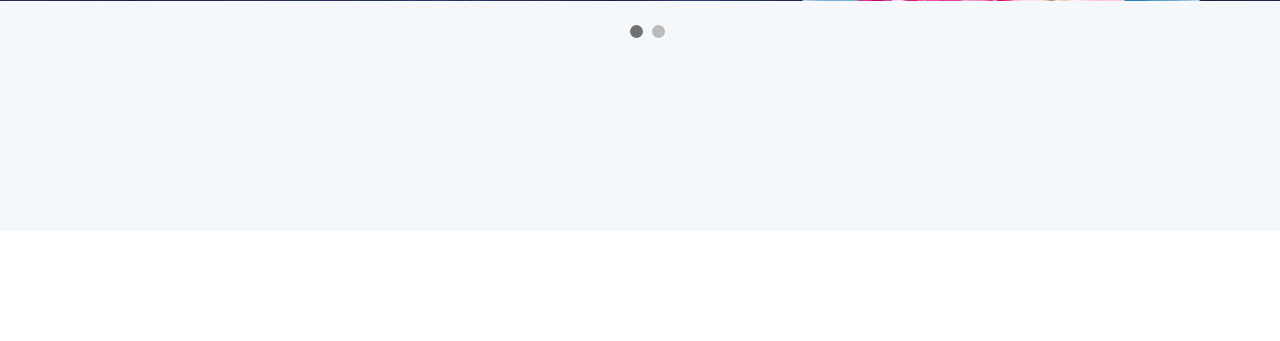
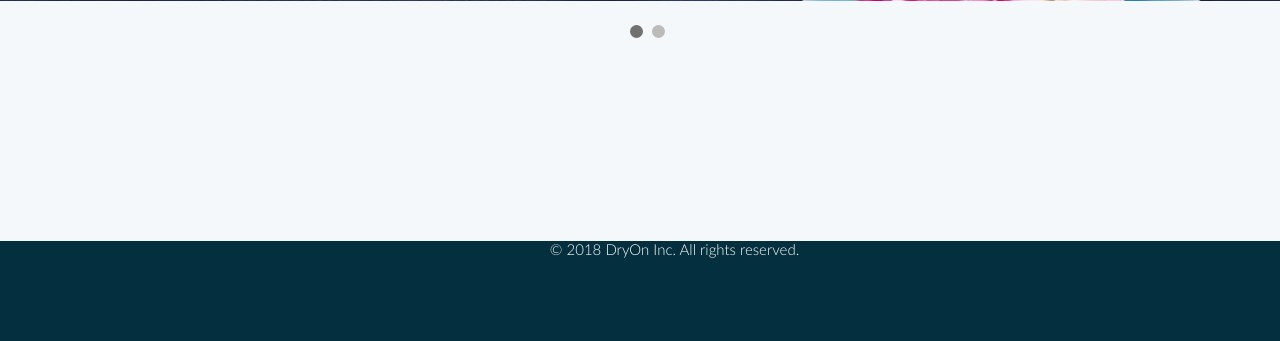
Before and after one commit to prabaHridayami/Laundry_Online, a CodeIgniter app: page /laundryOnline/ in a window 1280 px wide; the page is wider, and only the part inside the window is pictured. Shown: the part 2189-2530 px from the top of that part. Before the commit the page ends 2227 px from the top of that part, so only its background shows below. Run offline with CodeIgniter, Linux system fonts and the light colour scheme; some libraries are stand-ins or nearby versions; some web fonts are replaced.

Commit message:
second commit

```diff
--- a/application/views/pages/dashbor.php
+++ b/application/views/pages/dashbor.php
@@ -125,6 +125,10 @@
         </div>
     </section>
 
+    <div class="footer">
+        <h6>© 2018 DryOn Inc. All rights reserved. </h6>
+    </div>
+
         <script src="assets/js/vendor/jquery-1.11.2.min.js"></script>
         <script src="assets/js/vendor/bootstrap.min.js"></script>
         <script src="assets/js/jquery.easypiechart.min.js"></script>
--- a/assets/css/dashbor.css
+++ b/assets/css/dashbor.css
@@ -1,5 +1,4 @@
 section#laundry>div.container{
-    background:#fff;
     padding-top:40px;
     text-align:center;
     width:1349px;
@@ -29,6 +28,14 @@ section#home{
 section#promotion{
     width:1349px;
     height:680px;
+}
+
+.footer{
+	width: 1349px;
+	height: 100px;
+	background: #032f3e;
+	color: #fff;
+	text-align: center
 }
 
 #slide{
```
